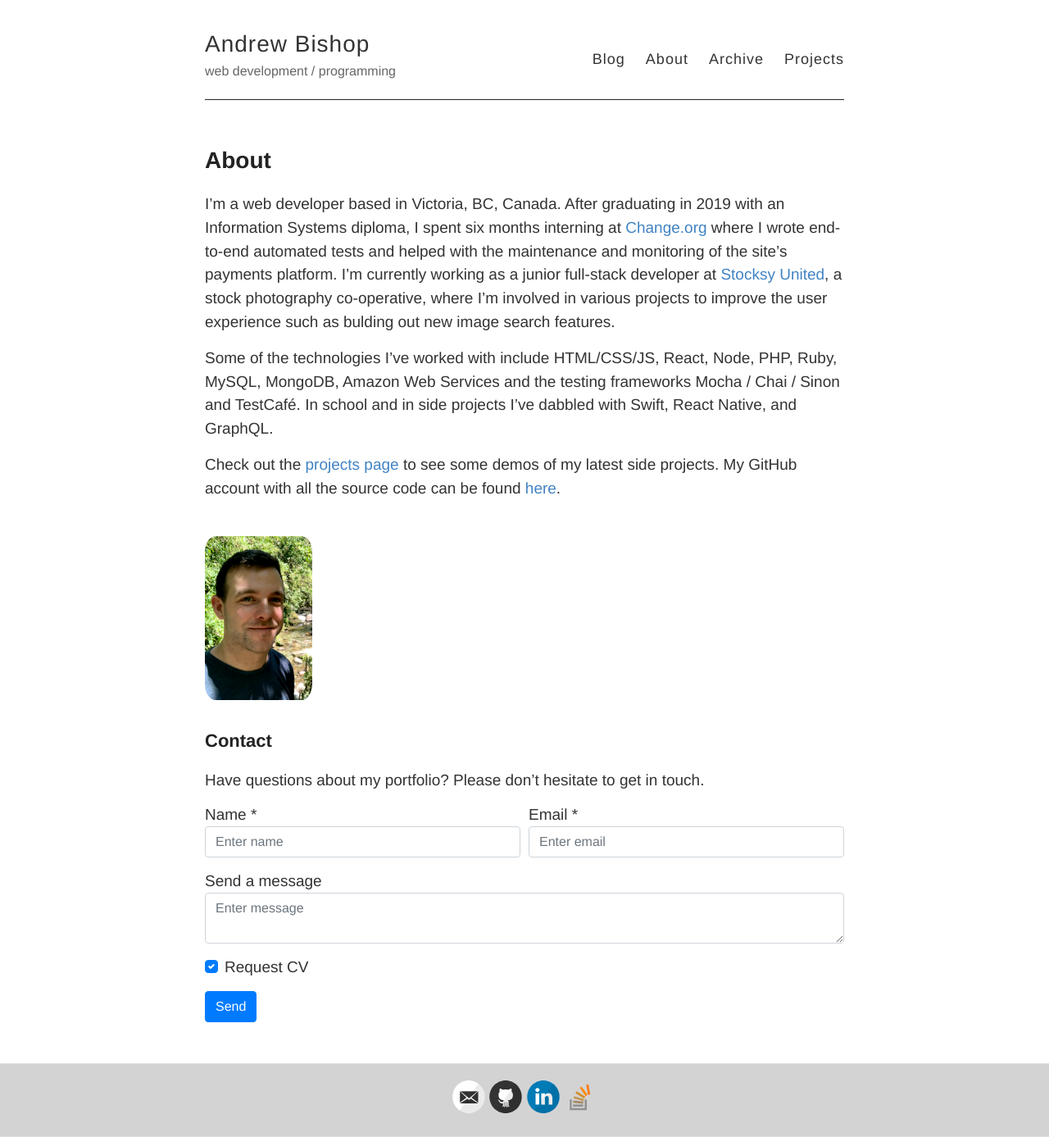
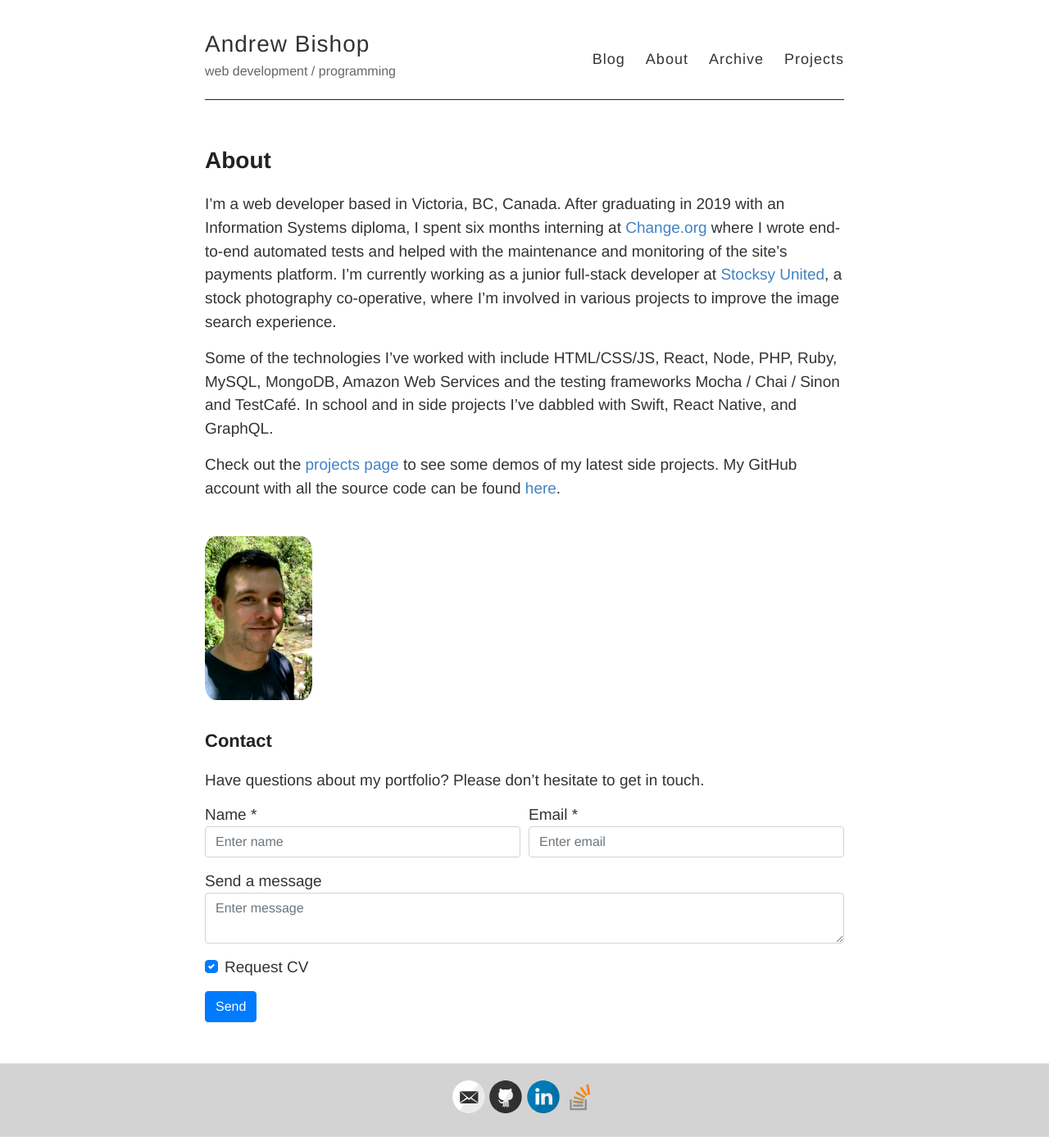
Before and after one commit to a-bishop/old_blog, a Jekyll site: the page built from about.md, in a window 1280 px wide. Shown: the whole page at 82% size. Built offline with Jekyll 4.4.1, drawn with Linux system fonts in a browser that asks for light colours; nearby versions of some CDN libraries.

Commit message:
Update about page

```diff
--- a/about.md
+++ b/about.md
@@ -5,7 +5,7 @@ permalink: /about/
 ---
 
 
-I'm a web developer based in Victoria, BC, Canada. After graduating in 2019 with an Information Systems diploma, I spent six months interning at [Change.org](https://www.change.org/) where I wrote end-to-end automated tests and helped with the maintenance and monitoring of the site's payments platform. I'm currently working as a junior full-stack developer at [Stocksy United](https://www.stocksy.com/), a stock photography co-operative, where I'm involved in various projects to improve the user experience such as bulding out new image search features.
+I'm a web developer based in Victoria, BC, Canada. After graduating in 2019 with an Information Systems diploma, I spent six months interning at [Change.org](https://www.change.org/) where I wrote end-to-end automated tests and helped with the maintenance and monitoring of the site's payments platform. I'm currently working as a junior full-stack developer at [Stocksy United](https://www.stocksy.com/), a stock photography co-operative, where I'm involved in various projects to improve the image search experience.
 
 Some of the technologies I've worked with include HTML/CSS/JS, React, Node, PHP, Ruby, MySQL, MongoDB, Amazon Web Services and the testing frameworks Mocha / Chai / Sinon and TestCafé. In school and in side projects I've dabbled with Swift, React Native, and GraphQL.
 
```
